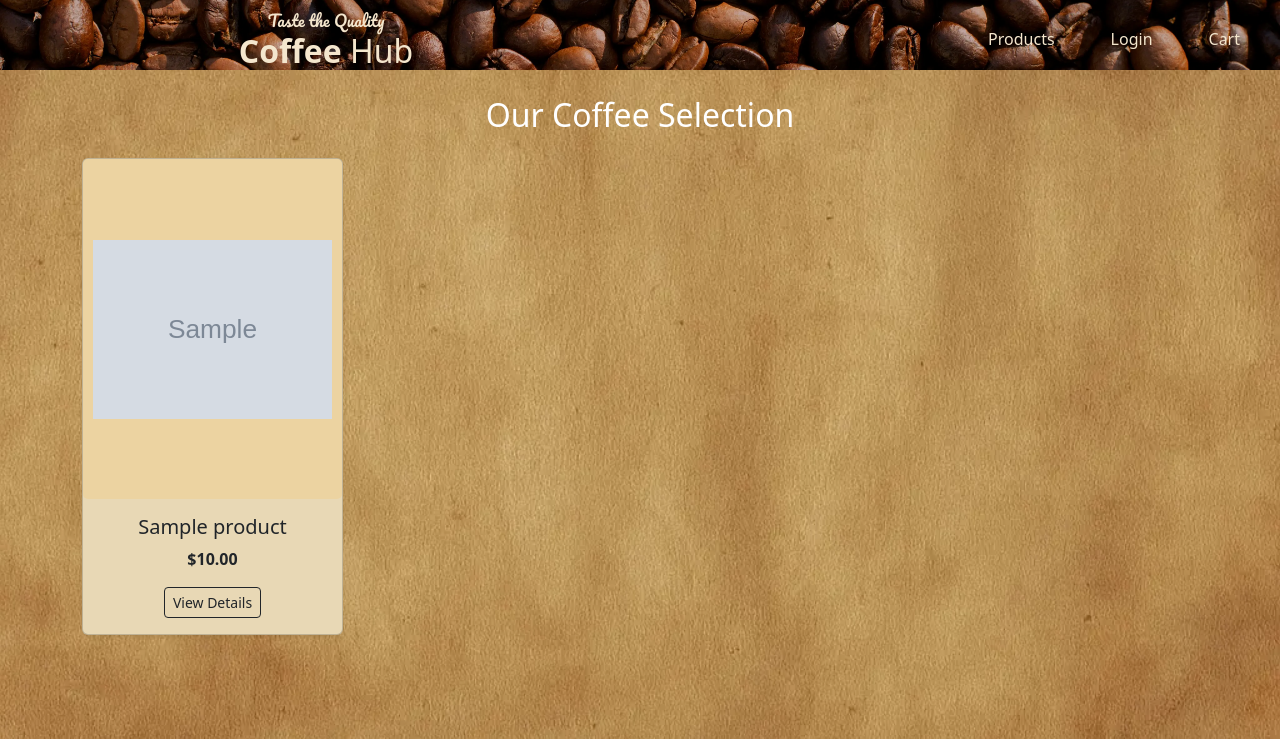
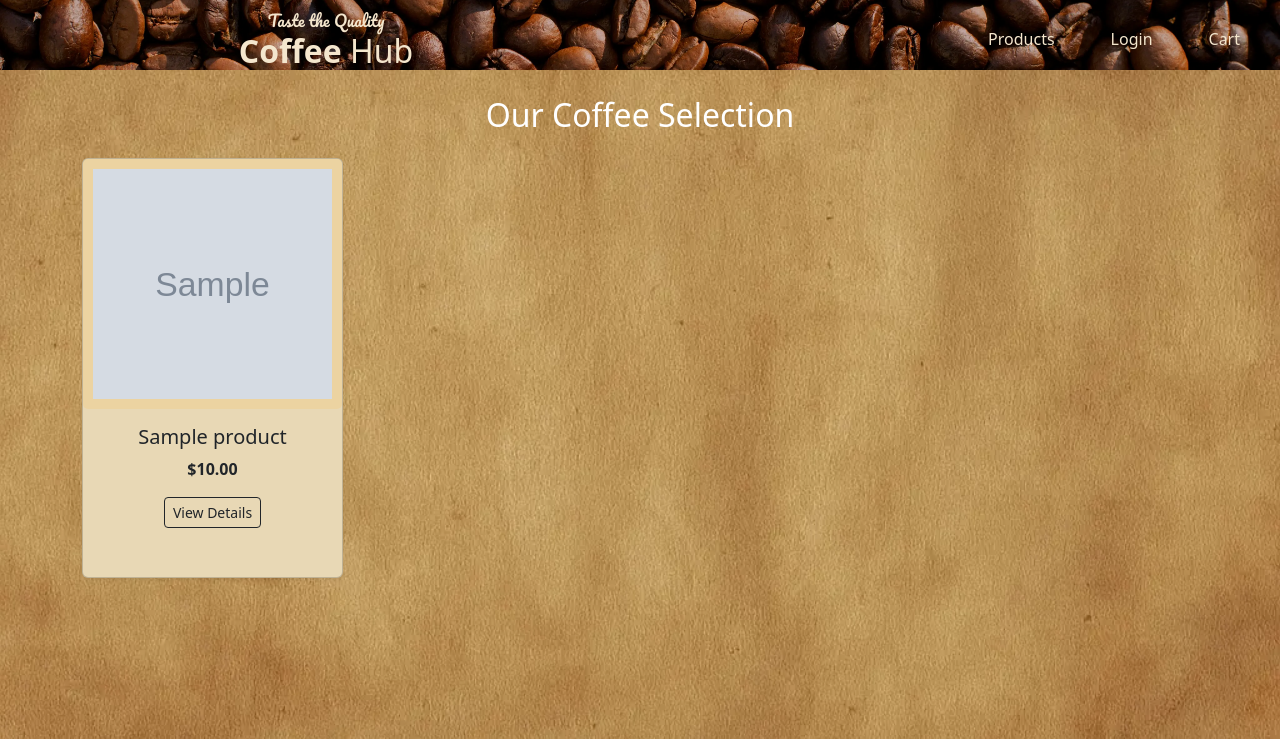
Before and after one commit to olletidblom/CoffeHub_MS4, a Django app: page /products/ in a window 1280 px wide. Shown: the top 739 px of the page. Run offline with Django 5.2, Linux system fonts and the light colour scheme; tables that the repository leaves empty hold one stand-in row (values such as "Sample post"); grey boxes marked "Sample" are stand-in pictures; some libraries are stand-ins or nearby versions.

Commit message:
Tying to make it work

```diff
--- a/static/css/base.css
+++ b/static/css/base.css
@@ -106,12 +106,20 @@ main {
 }
 
 .product-image {
-  height: 340px;
   width: 100%;
-  object-fit: contain;
+  height: 250px;
+  object-fit: cover;
   padding: 10px;
   background-color: #efcd8876;
   border-radius: 5px;
+  display: block;
+  margin: 0 auto;
+}
+
+.product-image img {
+  width: 100%;
+  height: 100%;
+  object-fit: cover;
 }
 
 .card {
```
